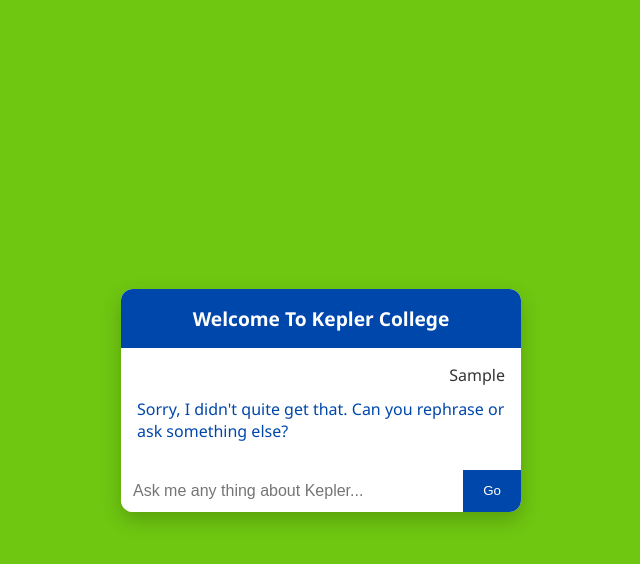
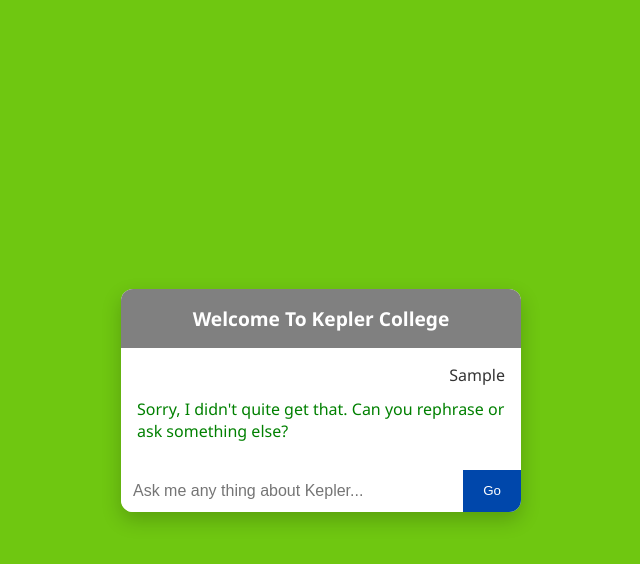
Before and after one commit to 1guccii1/ninette, a plain HTML site: page index.html in a window 1280 px wide. Both pictures are taken after typing "Sample" into the empty fields and a click on the button "Go". Shown: the whole page, without its empty margins (319-959 px from the left). Drawn offline with Linux system fonts and the light colour scheme.

Commit message:
Update style.css

```diff
--- a/style.css
+++ b/style.css
@@ -20,7 +20,7 @@
 }
 
 .chat-header {
-  background: #0047AB;
+  background: #808080;
   color: white;
   padding: 16px;
   font-size: 1.2em;
@@ -45,7 +45,7 @@
 
 .bot {
   text-align: left;
-  color: #0047AB;
+  color: #008000;
 }
 
 .chat-input {
```
